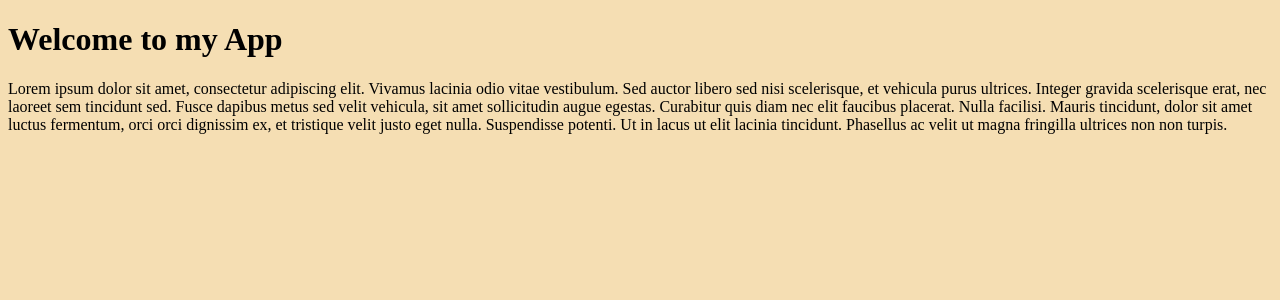
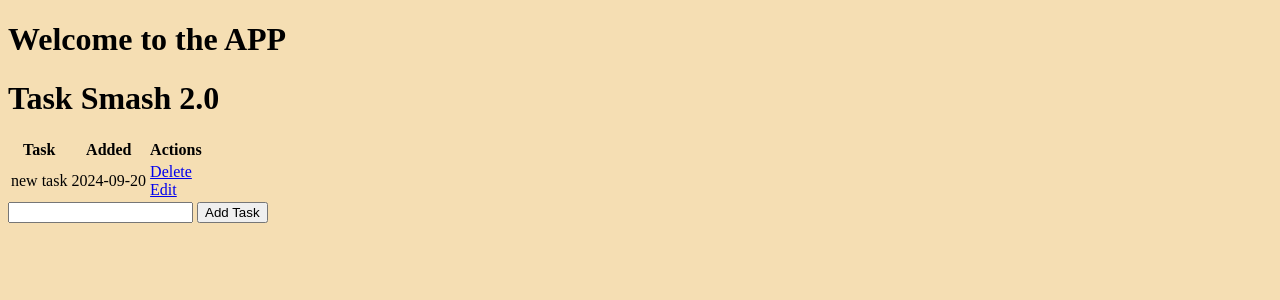
Before and after one commit to GLskill/FLASK_APP, a Flask app: page / in a window 1280 px wide. Shown: the top 300 px of the page. Run offline with Flask 3, Linux system fonts and the light colour scheme.

Commit message:
add html data

```diff
--- a/app.py
+++ b/app.py
@@ -1,17 +1,50 @@
 # Imports
-from flask import Flask, render_template
+from flask import Flask, render_template, redirect, request
 from flask_scss import Scss
 from flask_sqlalchemy import SQLAlchemy
+from datetime import datetime, timezone
 
 # My App
 app = Flask(__name__)
+Scss(app)
+
+# Database configuration
+app.config["SQLALCHEMY_DATABASE_URI"] = "sqlite:///database.db"
+db = SQLAlchemy(app)
+
+
+# Task model
+class MyTask(db.Model):
+    id = db.Column(db.Integer, primary_key=True)
+    content = db.Column(db.String(100), nullable=False)
+    complete = db.Column(db.Integer, default=0)
+    created = db.Column(db.DateTime, default=lambda: datetime.now(timezone.utc))
+
+    def __repr__(self) -> str:
+        return f"Task {self.id}: {self.content}"
 
 
 # Route for the home page
-@app.route("/")
+@app.route("/", methods=["POST", "GET"])
 def index():
-    return render_template("index.html")
+    # Add task
+    if request.method == "POST":
+        current_task = request.form['content']
+        new_task = MyTask(content=current_task)
+        try:
+            db.session.add(new_task)
+            db.session.commit()
+            return redirect("/")
+        except Exception as e:
+            return f"An error occurred while adding the task: {e}"
+
+    # Retrieve all tasks
+    tasks = MyTask.query.order_by(MyTask.created).all()
+    return render_template('index.html', tasks=tasks)
 
 
+# Run the app
 if __name__ == "__main__":
+    with app.app_context():
+        db.create_all()
     app.run(debug=True)
--- /dev/null
+++ b/static/styles.css
@@ -0,0 +1,3 @@
+body {
+    background-color: wheat;
+}
--- /dev/null
+++ b/templates/base.html
@@ -0,0 +1,14 @@
+<!doctype html>
+<html lang="en">
+    <head>
+        <meta charset="UTF-8">
+        <meta name="viewport" content="width=device-width, initial-scale=1.0, maximum-scale=1.0, minimum-scale=1.0, user-scalable=no">
+        <meta http-equiv="X-UA-Compatible" content="ie=edge">
+        <link rel="stylesheet" href="{{ url_for('static', filename='styles.css') }}" />
+        {% block head %}{% endblock %}
+    </head>
+    <body>
+        <h1>Welcome to the APP</h1>
+        {% block body %}{% endblock %}
+    </body>
+</html>
--- a/templates/index.html
+++ b/templates/index.html
@@ -1,21 +1,38 @@
-<!doctype html>
-<html lang="en">
-    <head>
-        <meta charset="UTF-8"/>
-        <meta name="viewport"
-          content="width=device-width, user-scalable=no, initial-scale=1.0, maximum-scale=1.0, minimum-scale=1.0">
-        <meta http-equiv="X-UA-Compatible" content="ie=edge">
-        <link rel="stylesheet" href="{{ url_for('static', filename='style.css') }}" />
-        <title>MY APP</title>
-    </head>
-    <body>
-        <h1>Welcome to my App</h1>
-        <p>Lorem ipsum dolor sit amet, consectetur adipiscing elit. Vivamus lacinia odio vitae vestibulum.
-            Sed auctor libero sed nisi scelerisque, et vehicula purus ultrices. Integer gravida scelerisque erat, nec laoreet sem tincidunt sed.
-            Fusce dapibus metus sed velit vehicula, sit amet sollicitudin augue egestas.
-            Curabitur quis diam nec elit faucibus placerat. Nulla facilisi. Mauris tincidunt, dolor sit amet luctus fermentum,
-            orci orci dignissim ex, et tristique velit justo eget nulla. Suspendisse potenti. Ut in lacus ut elit lacinia tincidunt.
-            Phasellus ac velit ut magna fringilla ultrices non non turpis.
-        </p>
-    </body>
-</html>
+{% extends 'base.html' %}
+
+{% block head %}
+    <title>TASK SMASH</title>
+{% endblock %}
+
+{% block body %}
+<div class="content">
+    <h1>Task Smash 2.0</h1>
+
+    {% if tasks | length < 1 %}
+        <h3>There are no tasks... Create one Here!</h3>
+    {% else %}
+        <table>
+            <tr>
+                <th>Task</th>
+                <th>Added</th>
+                <th>Actions</th>
+            </tr>
+            {% for task in tasks %}
+            <tr>
+                <td>{{ task.content }}</td>
+                <td>{{ task.created.strftime("%Y-%m-%d") }}</td>
+                <td>
+                    <a href="/delete/{{ task.id }}">Delete</a><br/>
+                    <a href="/update/{{ task.id }}">Edit</a>
+                </td>
+            </tr>
+            {% endfor %}
+        </table>
+    {% endif %}
+
+    <form action="/" method="POST">
+        <input type="text" name="content" id="content" required />
+        <input type="submit" value="Add Task" id="btn_add" />
+    </form>
+</div>
+{% endblock %}
```
Also changed, not shown: instance/database.db (added), 10 other files.
